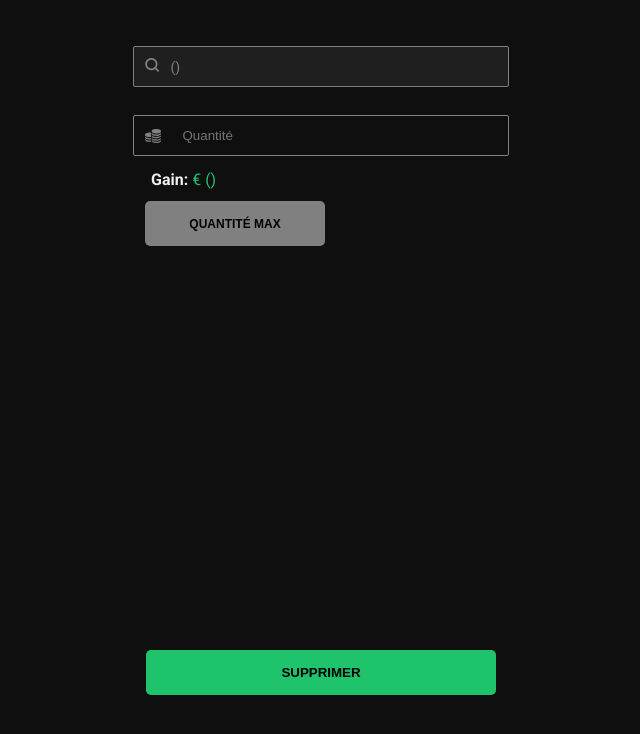
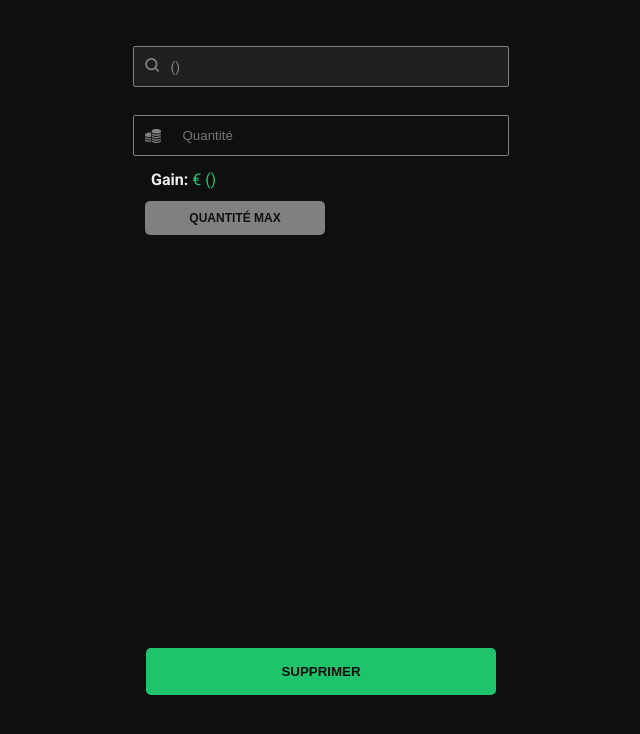
Before and after one commit to Spishous/cryptoTracker, a Symfony app: template templates/app/remove.html.twig in a window 1280 px wide. Shown: the part 46-780 px from the top of the page, without its empty margins (319-959 px from the left). Run offline with Twig, Linux system fonts and the light colour scheme; the template is opened without the code that fills it, so the values that code supplies are empty; some libraries are stand-ins or nearby versions.

Commit message:
css button

```diff
--- a/public/css/style.css
+++ b/public/css/style.css
@@ -46,8 +46,8 @@ form label p,form input[type=text],form input[type=number],select {margin-left:.
 #info {display:flex;flex-direction:column;text-align:start;margin-left:2em}
 form label[disabled] {background:#1f1f1f}
 form label {overflow:hidden;border:1px solid grey;border-radius:2px;display:flex;align-items:center;margin:1em;padding-left:.8em;color:gray;font-size:14px;height:2.8em}
-input[type="submit"],form button {margin:auto 2em 2em;text-transform:uppercase;font-weight:600;font-family:sans-serif;display:block;cursor:pointer;background:var(--color3);border:none;border-radius:5px;height: 45px;}
-input[type="submit"]:hover, form button:hover {background:#27d996;display:block}
+input[type="submit"],form button {margin:auto 2em 2em;text-transform:uppercase;font-weight:600;font-family:sans-serif;padding:1.2em;cursor:pointer;background:var(--color3);border:none;border-radius:5px;color: var(--primary);}
+input[type="submit"]:hover, form button:hover {background:#27d996;display:block;}
 form button {padding:.8em;margin:1em -0.5em;width:15em;font-size:12px}
 input.disabled[type="submit"],form button.disabled {background:grey;pointer-events:none;cursor:not-allowed}
 .graph {width:80%;background:black;margin:3em auto;border-radius:4px;box-shadow:0 0 8px black}
```
